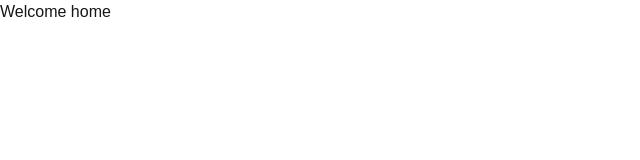
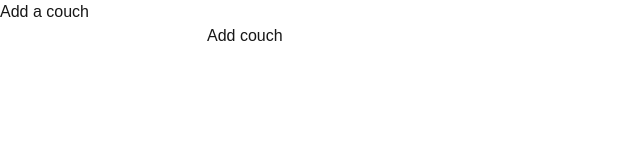
Before and after one commit to CarlUdo/next-js-live-coding-server-actions, a Next.js app: page / in a window 1280 px wide. Shown: the top 160 px of the page, without its empty margins (0-640 px from the left). Built offline with nearby package versions, Linux system fonts and the light colour scheme.

Commit message:
Add action for adding a couch

```diff
--- a/src/app/page.tsx
+++ b/src/app/page.tsx
@@ -1,3 +1,10 @@
 export default function Home() {
-  return <h1>Welcome home</h1>
+  return (
+    <>
+      <h1>Add a couch</h1>
+      <input type="text" />
+      <button>Add couch</button>
+    </>
+  )
+
 }
```
